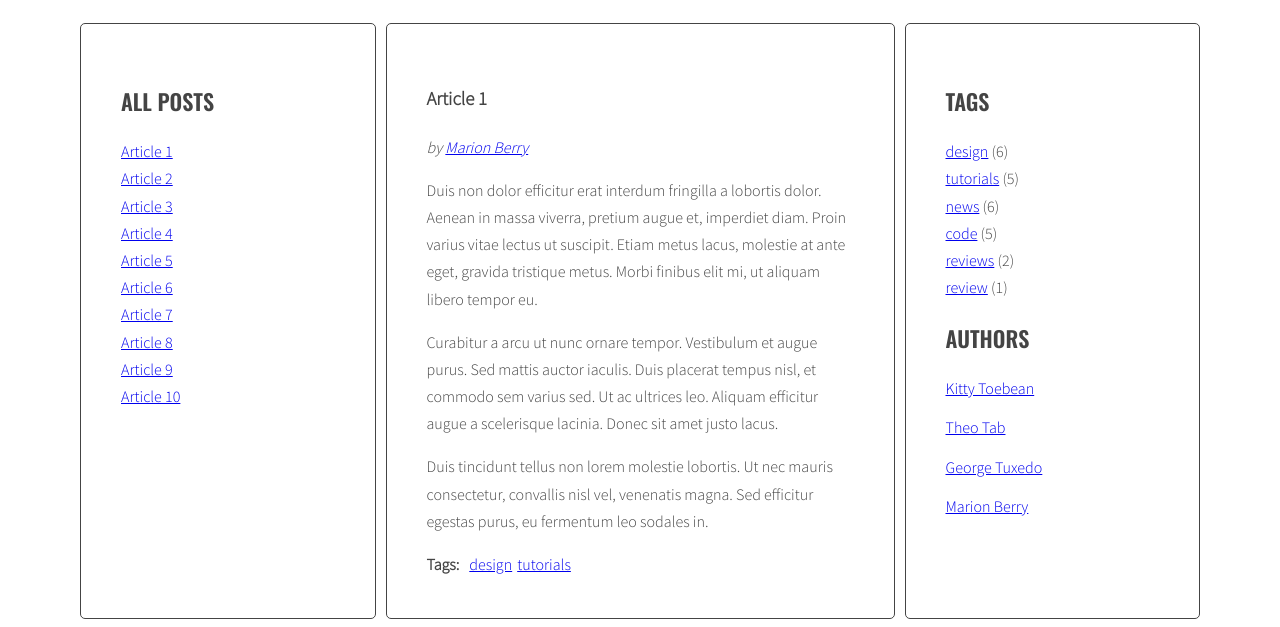
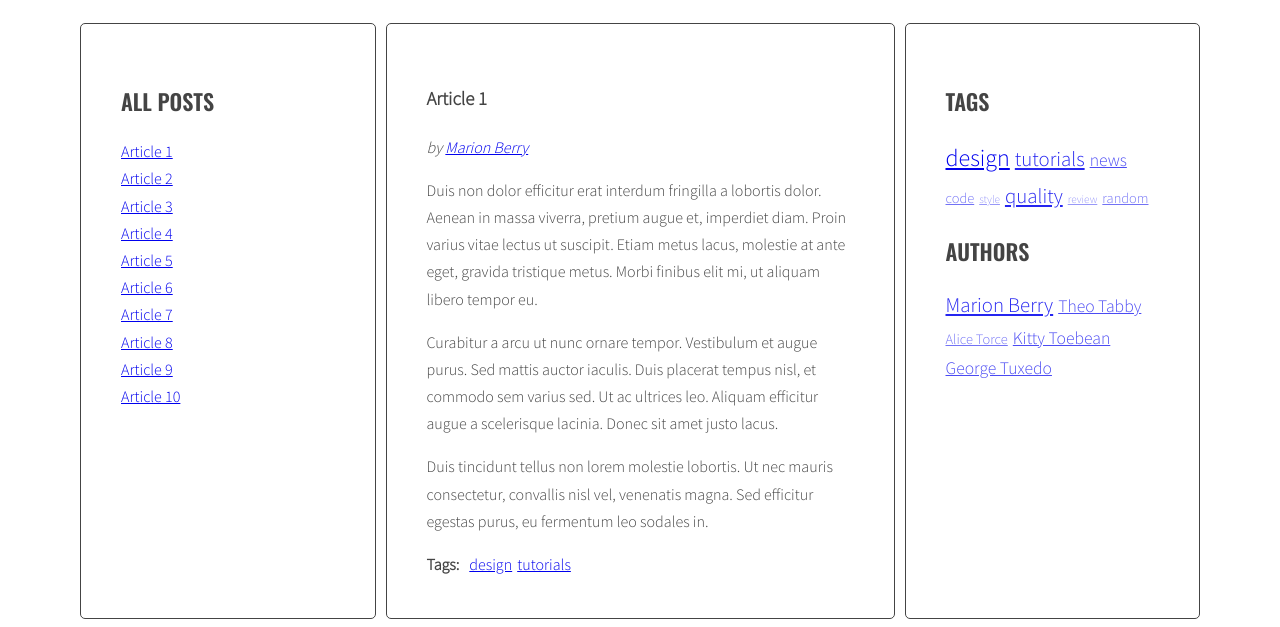
Before and after one commit to iMdPd/javascript-blog, a website: page index.html in a window 1280 px wide. Shown: the part 220-847 px from the top of the page. Drawn offline with nearby package versions, Linux system fonts and the light colour scheme.

Commit message:
Add Authors cloud

```diff
--- a/index.html
+++ b/index.html
@@ -93,8 +93,8 @@
             <article
               class="post"
               id="article-3"
-              data-tags="news reviews design"
-              data-author="George Tuxedo"
+              data-tags="design"
+              data-author="Alice Torce"
             >
               <h3 class="post-title">Article 3</h3>
               <p class="post-author"></p>
@@ -125,7 +125,7 @@
             <article
               class="post"
               id="article-4"
-              data-tags="tutorials code design"
+              data-tags="tutorials code design style"
               data-author="Kitty Toebean"
             >
               <h3 class="post-title">Article 4</h3>
@@ -159,7 +159,7 @@
             <article
               class="post"
               id="article-5"
-              data-tags="design reviews"
+              data-tags="design style quality"
               data-author="Marion Berry"
             >
               <h3 class="post-title">Article 5</h3>
@@ -192,7 +192,7 @@
             <article
               class="post"
               id="article-6"
-              data-tags="review code"
+              data-tags="review code quality"
               data-author="George Tuxedo"
             >
               <h3 class="post-title">Article 6</h3>
@@ -227,7 +227,7 @@
             <article
               class="post"
               id="article-7"
-              data-tags="code news"
+              data-tags="news random quality"
               data-author="Kitty Toebean"
             >
               <h3 class="post-title">Article 7</h3>
@@ -261,7 +261,7 @@
             <article
               class="post"
               id="article-8"
-              data-tags="news design tutorials"
+              data-tags="news design tutorials random"
               data-author="Theo Tabby"
             >
               <h3 class="post-title">Article 8</h3>
@@ -296,7 +296,7 @@
             <article
               class="post"
               id="article-9"
-              data-tags="news tutorials"
+              data-tags="news tutorials random quality"
               data-author="Marion Berry"
             >
               <h3 class="post-title">Article 9</h3>
@@ -332,7 +332,7 @@
             <article
               class="post"
               id="article-10"
-              data-tags="code news design tutorials"
+              data-tags="design tutorials quality"
               data-author="George Tuxedo"
             >
               <h3 class="post-title">Article 10</h3>
@@ -373,28 +373,7 @@
             <h2 class="section-title">Tags</h2>
             <ul class="list tags"></ul>
             <h2 class="section-title">Authors</h2>
-            <ul class="list authors">
-              <li>
-                <a href="#">
-                  <span class="author-name">Kitty Toebean</span>
-                </a>
-              </li>
-              <li>
-                <a href="#">
-                  <span class="author-name">Theo Tab</span>
-                </a>
-              </li>
-              <li>
-                <a href="#">
-                  <span class="author-name">George Tuxedo</span>
-                </a>
-              </li>
-              <li>
-                <a href="#">
-                  <span class="author-name">Marion Berry</span>
-                </a>
-              </li>
-            </ul>
+            <ul class="list authors"></ul>
           </aside>
         </main>
       </div>
--- a/js/script.js
+++ b/js/script.js
@@ -1,5 +1,38 @@
 {
   ('use strict');
+
+  const select = {
+    all: {
+      articles: '.post',
+      linksTo: {
+        tags: 'a[href^="#tag-"]',
+        authors: 'a[href^="#author-"]',
+        activeTagLinks: 'a.active[href^="#tag-"]',
+        activeAuthors: 'a.active[href^="#author-"]',
+      },
+    },
+    article: {
+      tags: '.post-tags .list',
+      author: '.post-author',
+      titles: '.post-title',
+    },
+    listOf: {
+      tags: '.tags.list',
+      authors: '.authors.list',
+      titles: '.titles',
+    },
+  };
+
+  const opts = {
+    cloudTagSizes: {
+      count: 5,
+      prefix: 'tag-size-',
+    },
+    cloudAuthorSizes: {
+      count: 3,
+      prefix: 'author-size-',
+    },
+  };
 
   const titleClickHandler = function (event) {
     event.preventDefault();
@@ -23,31 +56,25 @@
     }
 
     /* get 'href' attribute from the clicked link */
-    const articleSelector = clickedElement.getAttribute('href');
+    const clickedArticleSelector = clickedElement.getAttribute('href');
 
     /* find the correct article using the selector (value of 'href' attribute) */
-    const targetArticle = document.querySelector(articleSelector);
+    const targetArticle = document.querySelector(clickedArticleSelector);
 
     /* add class 'active' to the correct article */
     targetArticle.classList.add('active');
   };
 
   // GENERATE titleList
-  const optArticleSelector = '.post',
-    optTitleSelector = '.post-title',
-    optTitleListSelector = '.titles',
-    optArticleTagsSelector = '.post-tags .list',
-    optArticleAuthorsSelector = '.post-author',
-    optTagsListSelector = '.tags.list';
 
   const generateTitleLinks = function (customSelector = '') {
     /* remove content of titleList */
-    const titleList = document.querySelector(optTitleListSelector);
+    const titleList = document.querySelector(select.listOf.titles);
     titleList.innerHTML = '';
 
     /* find all the articles and save them to variable: articles */
     const articles = document.querySelectorAll(
-      optArticleSelector + customSelector
+      select.all.articles + customSelector
     );
 
     let html = '';
@@ -58,7 +85,9 @@
       const articleId = article.getAttribute('id');
 
       /* find the title element */
-      const articleTitle = article.querySelector(optTitleSelector).innerHTML;
+      const articleTitle = article.querySelector(
+        select.article.titles
+      ).innerHTML;
 
       /* create HTML of the link */
       const linkHTML =
@@ -88,18 +117,39 @@
   };
   generateTitleLinks();
 
+  const calculateTagsParams = function (tags) {
+    const params = { max: 0, min: 999999 };
+
+    for (let tag in tags) {
+      params.min = Math.min(tags[tag], params.min);
+      params.max = Math.max(tags[tag], params.max);
+    }
+
+    return params;
+  };
+
+  const calculateTagClass = function (count, params) {
+    const normalizedCount = count - params.min;
+    const normalizedMax = params.max - params.min;
+    const percentage = normalizedCount / normalizedMax;
+    const classNumber = Math.floor(
+      percentage * (opts.cloudTagSizes.count - 1) + 1
+    );
+    return opts.cloudTagSizes.prefix + classNumber;
+  };
+
   /* GENERATE TAG LIST */
-  /* [NEW] create a new variable allTags with an empty object */
-  let allTags = {};
+  const generateTags = function () {
+    /* [NEW] create a new variable allTags with an empty object */
+    let allTags = {};
 
-  const generateTags = function () {
     /* find all articles */
-    const articles = document.querySelectorAll(optArticleSelector);
+    const articles = document.querySelectorAll(select.all.articles);
 
     /* START LOOP: for every article: */
     for (let article of articles) {
       /* find tags wrapper */
-      const tagsWrapper = article.querySelector(optArticleTagsSelector);
+      const tagsWrapper = article.querySelector(select.article.tags);
 
       /* make html variable with empty string */
       let html = '';
@@ -137,7 +187,8 @@
     }
 
     /* [NEW] find list of tags in right column */
-    const tagList = document.querySelector(optTagsListSelector);
+    const tagList = document.querySelector(select.listOf.tags);
+    const tagsParams = calculateTagsParams(allTags);
 
     /* [NEW] create variable for all links HTML code */
     let allTagsHTML = '';
@@ -145,17 +196,19 @@
     /* [NEW] START LOOP: for each tag in allTags: */
     for (let tag in allTags) {
       /* [NEW] generate code of a link and add it to allTagsHTML */
-      allTagsHTML +=
-        '<li><a href="#tag-' +
+
+      const tagLinkHTML =
+        '<li><a' +
+        ' class="' +
+        calculateTagClass(allTags[tag], tagsParams) +
+        '" ' +
+        'href="#tag-' +
         tag +
         '">' +
         tag +
-        '</a><span>' +
-        ' (' +
-        allTags[tag] +
-        ') ' +
-        '</span></li>';
+        '</a></li>';
 
+      allTagsHTML += tagLinkHTML;
       /* [NEW] END LOOP: for each tag in allTags: */
     }
     /*[NEW] add HTML from allTagsHTML to tagList */
@@ -177,7 +230,9 @@
     const tag = href.replace('#tag-', '');
 
     /* find all tag links with class active */
-    const activeTagLinks = document.querySelectorAll('a.active[href^="#tag-"]');
+    const activeTagLinks = document.querySelectorAll(
+      select.all.linksTo.activeTagLinks
+    );
 
     /* START LOOP: for each active tag link */
     for (let activeTagLink of activeTagLinks) {
@@ -203,7 +258,7 @@
 
   const addClickListenersToTags = function () {
     /* find all links to tags */
-    const tagsLinks = document.querySelectorAll('a[href^="#tag-"]');
+    const tagsLinks = document.querySelectorAll(select.all.linksTo.tags);
     /* START LOOP: for each link */
     for (let tagLink of tagsLinks) {
       /* add tagClickHandler as event listener for that link */
@@ -214,15 +269,39 @@
 
   addClickListenersToTags();
 
+  const calculateAuthorsParams = function (authors) {
+    const params = { max: 0, min: 999999 };
+
+    for (let articleAuthor in authors) {
+      params.min = Math.min(authors[articleAuthor], params.min);
+      params.max = Math.max(authors[articleAuthor], params.max);
+    }
+
+    return params;
+  };
+
+  const calculateAuthorClass = function (count, params) {
+    const normalizedCount = count - params.min;
+    const normalizedMax = params.max - params.min;
+    const percentage = normalizedCount / normalizedMax;
+    const classNumber = Math.floor(
+      percentage * (opts.cloudAuthorSizes.count - 1) + 1
+    );
+    return opts.cloudAuthorSizes.prefix + classNumber;
+  };
+
   /* GENERATE AUTHOR LIST */
   const generateAuthors = function () {
+    /* [NEW] create a new variable allAuthors with an empty object */
+    let allAuthors = {};
+
     /* find all articles */
-    const articles = document.querySelectorAll(optArticleSelector);
+    const articles = document.querySelectorAll(select.all.articles);
 
     /* START LOOP: for every article: */
     for (let article of articles) {
       /* find author wrapper */
-      const authorWrapper = article.querySelector(optArticleAuthorsSelector);
+      const authorWrapper = article.querySelector(select.article.author);
 
       /* make html variable with empty string */
       let html = '';
@@ -237,11 +316,47 @@
       /* add generated code to html variable */
       html = html + linkAuthorHTML;
 
+      /* [NEW] check if this link is NOT already in allAuthors */
+      if (!allAuthors[articleAuthor]) {
+        /* [NEW] add articleAuthor to allAuthors object */
+        allAuthors[articleAuthor] = 1;
+      } else {
+        allAuthors[articleAuthor]++;
+      }
+
       /* insert HTML of author into the author wrapper */
       authorWrapper.innerHTML = 'by' + ' ' + html;
 
       /* END LOOP: for every article: */
     }
+
+    /* [NEW] find list of authors in right column */
+    const authorList = document.querySelector(select.listOf.authors);
+    const authorsParams = calculateAuthorsParams(allAuthors);
+
+    /* [NEW] create variable for all links HTML code */
+    let allAuthorsHTML = '';
+
+    /* [NEW] START LOOP: for each aritcleAuthor in allAuthors: */
+    for (let articleAuthor in allAuthors) {
+      /* [NEW] generate code of a link and add it to allAuthorsHTML */
+      const authorLinkHTML =
+        '<li><a' +
+        ' class="' +
+        calculateAuthorClass(allAuthors[articleAuthor], authorsParams) +
+        '" ' +
+        'href="#author-' +
+        articleAuthor +
+        '">' +
+        articleAuthor +
+        '</a></li>';
+
+      allAuthorsHTML += authorLinkHTML;
+    }
+    /* [NEW] END LOOP: for each articleAuthor in allAuthors: */
+
+    /*[NEW] add HTML from allAuthorsHTML to authorList */
+    authorList.innerHTML = allAuthorsHTML;
   };
   generateAuthors();
 
@@ -260,7 +375,7 @@
 
     /* find all author links with class active */
     const activeAuthorLinks = document.querySelectorAll(
-      'a.active[href^="#author-"]'
+      select.all.linksTo.activeAuthors
     );
 
     /* START LOOP: for each active author link */
@@ -290,7 +405,7 @@
 
   const addClickListenersToAuthors = function () {
     /* find all links to authors */
-    const authorsLinks = document.querySelectorAll('a[href^="#author-"]');
+    const authorsLinks = document.querySelectorAll(select.all.linksTo.authors);
 
     /* START LOOP: for each link */
     for (let authorLink of authorsLinks) {
--- a/sass/style.scss
+++ b/sass/style.scss
@@ -96,13 +96,35 @@ body {
     padding-right: 5px;
   }
 }
+/* AUTHOR | TAG CLOUD */
+.authors li,
+.tags li {
+  display: inline-block;
+  margin-right: 5px;
+}
+.tag-size-1 {
+  opacity: 0.4;
+  font-size: 70%;
+}
+.author-size-1,
+.tag-size-2 {
+  opacity: 0.55;
+  font-size: 90%;
+}
+.author-size-2,
+.tag-size-3 {
+  opacity: 0.7;
+  font-size: 110%;
+}
+.author-size-3,
+.tag-size-4 {
+  opacity: 0.85;
+  font-size: 130%;
+}
 
-/* Authors */
-
-.authors {
-  li {
-    margin-bottom: 12px;
-  }
+.tag-size-5 {
+  opacity: 1;
+  font-size: 150%;
 }
 
 /* Post */
```
Also changed, not shown: css/style.css, 1 other file.
